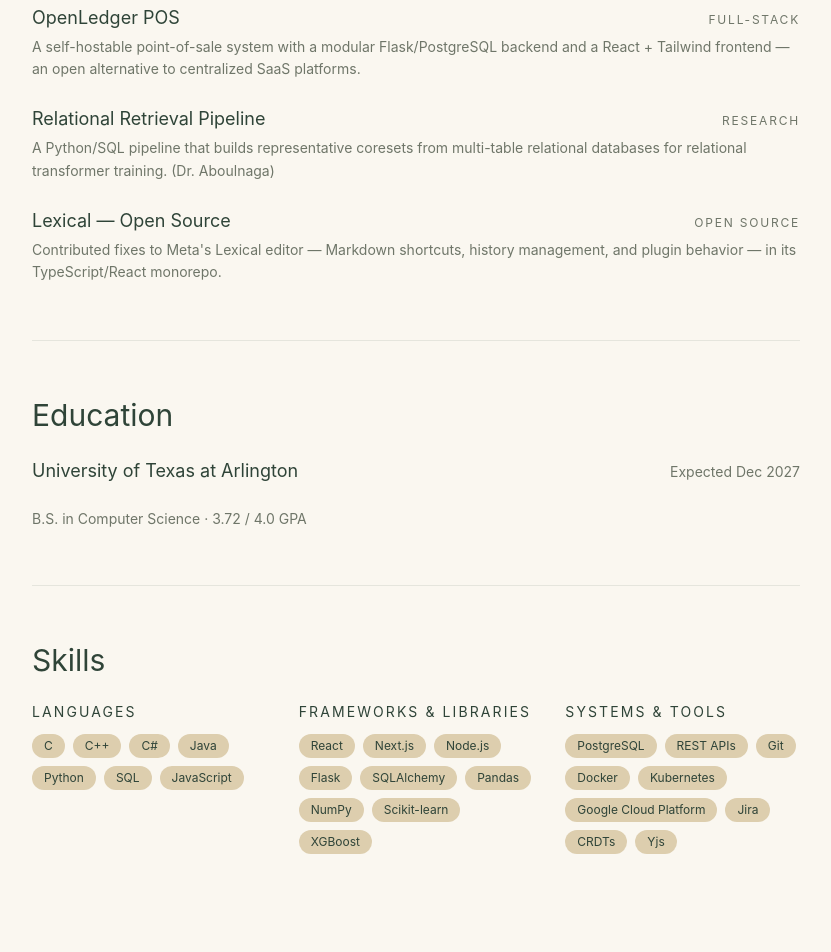
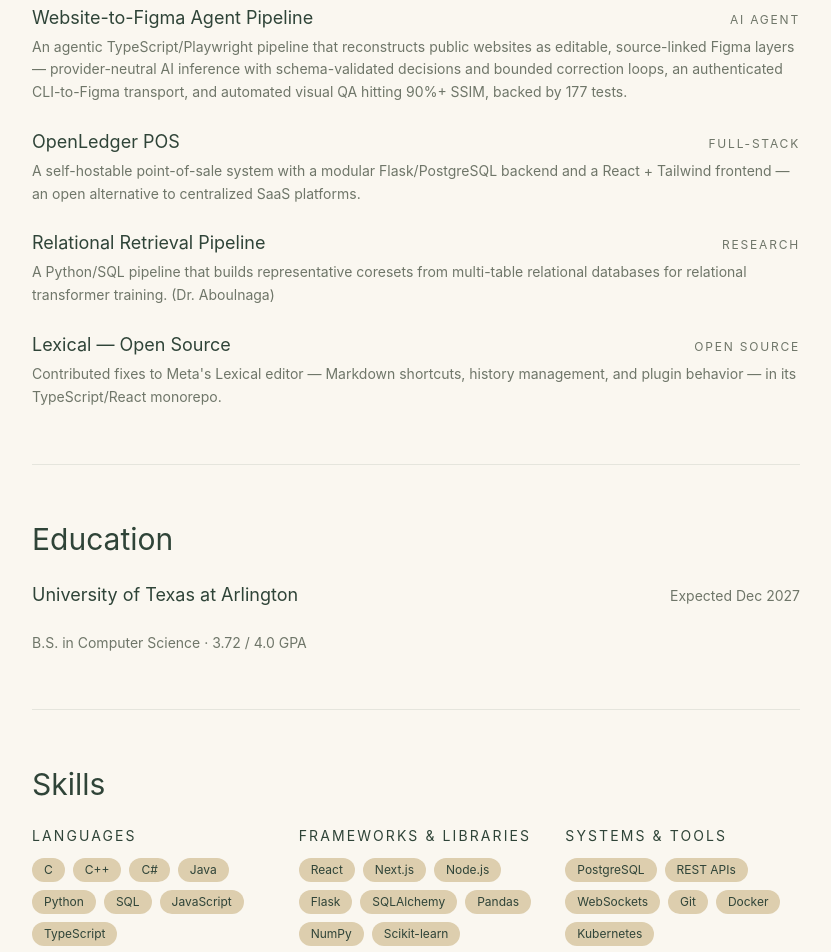
Before and after one commit to StevenPDang/steven-dang-portfolio, a React (Vite) app in the folder client/: page /#/resume in a window 1280 px wide. Shown: the part 2200-3152 px from the top of the page, without its empty margins (344-1175 px from the left). Built offline with nearby package versions, Linux system fonts and the light colour scheme; a web font is replaced by a local one.

Commit message:
Updated projects section

```diff
--- a/client/src/components/Hero.tsx
+++ b/client/src/components/Hero.tsx
@@ -31,10 +31,6 @@ export default function Hero() {
         </p>
         <p className="mt-2 text-sm tracking-[0.1em] text-muted sm:text-base">{profile.role}</p>
       </div>
-
-      <div className="absolute bottom-10 left-1/2 -translate-x-1/2 text-xs tracking-[0.3em] text-muted">
-        Scroll
-      </div>
     </section>
   )
 }
--- a/client/src/data/content.ts
+++ b/client/src/data/content.ts
@@ -63,6 +63,13 @@ export const services = [
 
 export const projects = [
   {
+    title: 'Website-to-Figma Agent Pipeline',
+    tag: 'AI Agent',
+    description:
+      'An agentic TypeScript/Playwright pipeline that reconstructs public websites as editable, source-linked Figma layers — provider-neutral AI inference with schema-validated decisions and bounded correction loops, an authenticated CLI-to-Figma transport, and automated visual QA hitting 90%+ SSIM, backed by 177 tests.',
+    href: 'https://github.com/StevenPDang/website-to-figma-agent',
+  },
+  {
     title: 'OpenLedger POS',
     tag: 'Full-Stack',
     description:
--- a/client/src/data/resume.ts
+++ b/client/src/data/resume.ts
@@ -71,13 +71,25 @@ export const education = {
 }
 
 export const skills = [
-  { category: 'Languages', items: ['C', 'C++', 'C#', 'Java', 'Python', 'SQL', 'JavaScript'] },
+  { category: 'Languages', items: ['C', 'C++', 'C#', 'Java', 'Python', 'SQL', 'JavaScript', 'TypeScript'] },
   {
     category: 'Frameworks & Libraries',
-    items: ['React', 'Next.js', 'Node.js', 'Flask', 'SQLAlchemy', 'Pandas', 'NumPy', 'Scikit-learn', 'XGBoost'],
+    items: ['React', 'Next.js', 'Node.js', 'Flask', 'SQLAlchemy', 'Pandas', 'NumPy', 'Scikit-learn', 'XGBoost', 'Playwright'],
   },
   {
     category: 'Systems & Tools',
-    items: ['PostgreSQL', 'REST APIs', 'Git', 'Docker', 'Kubernetes', 'Google Cloud Platform', 'Jira', 'CRDTs', 'Yjs'],
+    items: [
+      'PostgreSQL',
+      'REST APIs',
+      'WebSockets',
+      'Git',
+      'Docker',
+      'Kubernetes',
+      'Google Cloud Platform',
+      'Jira',
+      'CRDTs',
+      'Yjs',
+      'Vitest',
+    ],
   },
 ]
--- a/client/src/pages/Home.tsx
+++ b/client/src/pages/Home.tsx
@@ -1,6 +1,5 @@
 import Nav from '../components/Nav'
 import Hero from '../components/Hero'
-import Marquee from '../components/Marquee'
 import About from '../components/About'
 // import Services from '../components/Services'
 import Projects from '../components/Projects'
@@ -13,7 +12,6 @@ export default function Home() {
       <Nav />
       <main>
         <Hero />
-        <Marquee />
         <About />
         {/* <Services /> */}
         <Projects />
```
